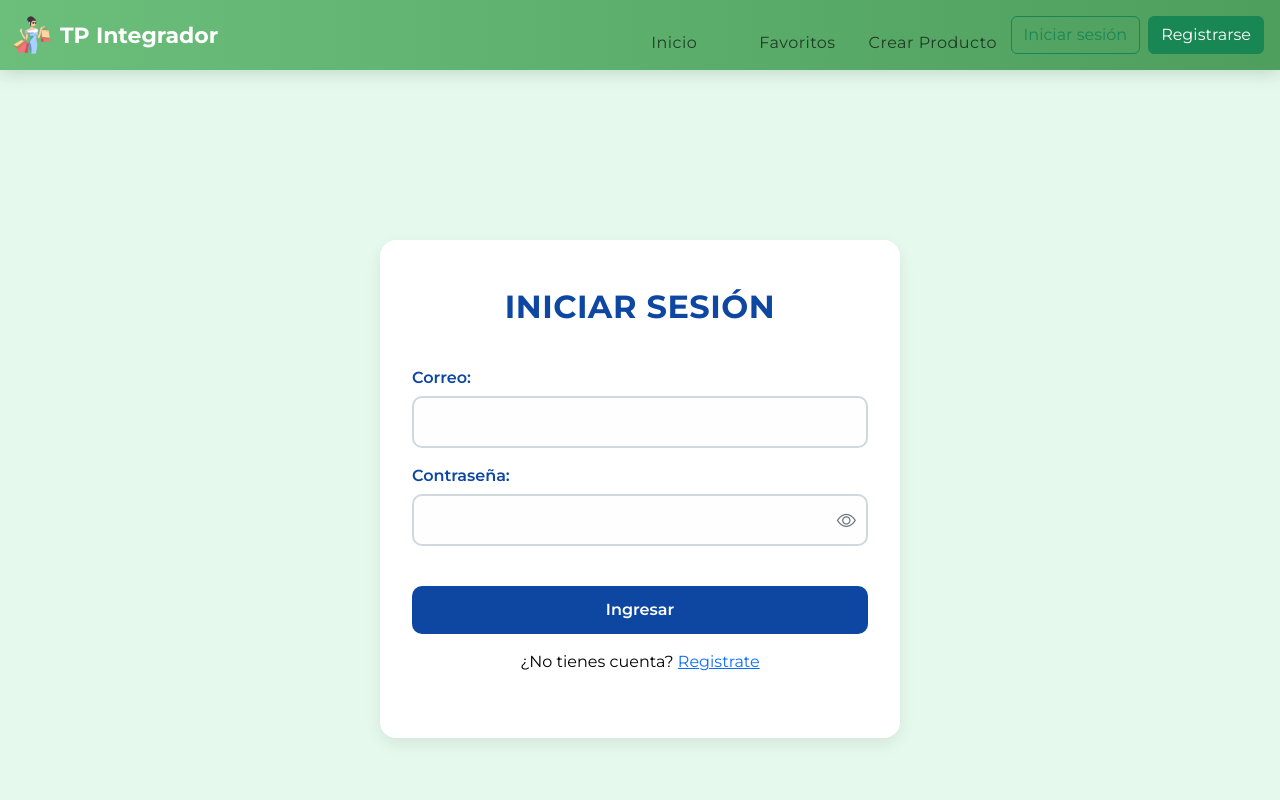
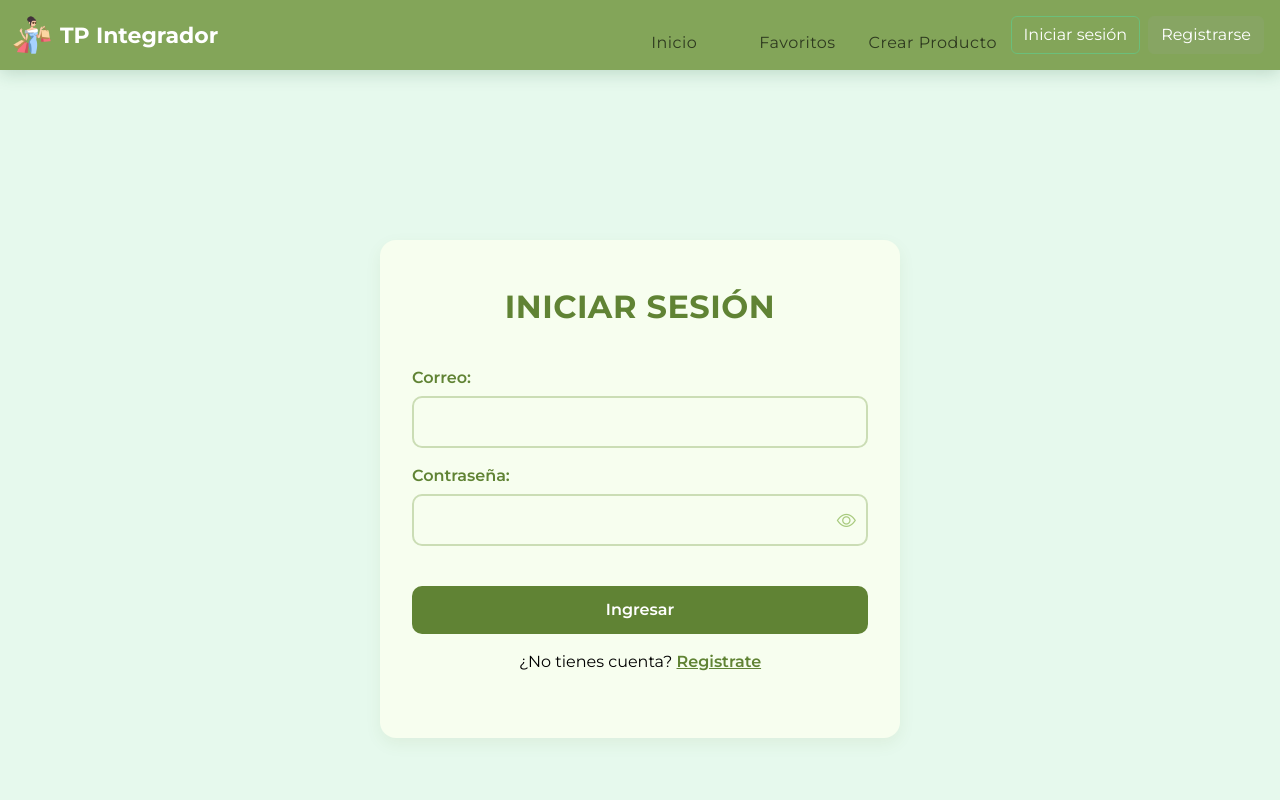
Before and after one commit to Darian-Balde/pv_tp_integrador_g16, a React (Vite) app in the folder tp_integrador/: page /login in a window 1280 px wide. Shown: the top 800 px of the page. Built offline with nearby package versions, Linux system fonts and the light colour scheme; no server answers; a small style sheet from the web is missing.

Commit message:
Corrijo errores de css con los colores nuevos

```diff
--- a/tp_integrador/src/components/Navbar.jsx
+++ b/tp_integrador/src/components/Navbar.jsx
@@ -19,7 +19,6 @@ const Navbar = () => {
     className="navbar navbar-expand-lg"
     style={{
       height: 70,
-      background: "linear-gradient(90deg, #6bbf7b 0%, #4e9e5d 100%)",
     }}
   >
     <div className="container-fluid">
--- a/tp_integrador/src/styles/Login.css
+++ b/tp_integrador/src/styles/Login.css
@@ -2,9 +2,9 @@
   padding: 3rem 2rem;
   max-width: 520px;
   margin: 100px auto;
-  background-color: #ffffff;
+  background-color: #F7FEEF;
   border-radius: 16px;
-  box-shadow: 0 6px 16px rgba(0, 0, 0, 0.08);
+  box-shadow: 0 6px 16px rgba(96, 131, 52, 0.08); /* #608334 */
 }
 
 .titulo-formulario {
@@ -12,7 +12,7 @@
   font-size: 2rem;
   font-weight: bold;
   margin-bottom: 2.5rem;
-  color: #0d47a1;
+  color: #608334;
   letter-spacing: 0.5px;
   text-transform: uppercase;
 }
@@ -20,7 +20,7 @@
 .etiqueta {
   font-weight: 600;
   font-size: 1rem;
-  color: #0d47a1;
+  color: #608334;
   margin-bottom: 6px;
   display: block;
 }
@@ -28,24 +28,24 @@
 .campo {
   width: 100%;
   box-sizing: border-box;
-  border: 2px solid #cfd8dc;
+  border: 2px solid #CBDDB5;
   border-radius: 10px;
   padding: 12px 14px;
   font-size: 1rem;
   transition: border-color 0.3s ease, box-shadow 0.3s ease;
-  background-color: #fefefe;
+  background-color: #F7FEEF;
   color: #212121;
 }
 
 .campo:focus {
-  border-color: #0d47a1;
-  box-shadow: 0 0 0 0.25rem rgba(13, 71, 161, 0.15);
+  border-color: #A8CA7E;
+  box-shadow: 0 0 0 0.25rem rgba(168, 202, 126, 0.15); /* #A8CA7E */
   outline: none;
   background-color: #ffffff;
 }
 
 .boton {
-  background-color: #0d47a1;
+  background-color: #608334;
   color: white;
   border: none;
   border-radius: 10px;
@@ -58,7 +58,7 @@
 }
 
 .boton:hover {
-  background-color: #1450b3;
+  background-color: #97B770;
   transform: translateY(-1px);
 }
 
@@ -67,6 +67,7 @@
   margin-top: 6px;
   color: #d32f2f;
 }
+
 .contenedor-ojito {
   position: relative;
   display: flex;
@@ -80,7 +81,7 @@
   transform: translateY(-50%);
   background: transparent;
   border: none;
-  color: #6c757d;
+  color: #A8CA7E;
   cursor: pointer;
   font-size: 1.2rem;
   padding: 0;
@@ -90,5 +91,16 @@
 }
 
 .btn-icon-ojito:hover {
-  color: #0d47a1;
+  color: #608334;
 }
+
+.link-registrarse {
+  color: #608334;
+  font-weight: 600;
+  text-decoration: underline;
+  transition: color 0.2s;
+}
+
+.link-registrarse:hover {
+  color: #A8CA7E;
+}
--- a/tp_integrador/src/styles/Navbar.css
+++ b/tp_integrador/src/styles/Navbar.css
@@ -1,7 +1,7 @@
 .navbar {
   width: 100%;
   height: 70px;
-  background: #14532d; /* Cambia el degradado por un sólido verde oscuro */
+  background: #83a559; /* Cambia el degradado por un sólido verde oscuro */
   display: flex;
   justify-content: space-evenly;
   align-items: center;
@@ -45,14 +45,14 @@
 }
 
 .nav-link-tab:hover, .nav-link-tab:focus {
-  background: #4e9e5d;
-  color: #fff !important;
+  background: #A8CA7E;
+  color: #608334 !important;
   box-shadow: 0 2px 12px 0 rgba(46,93,59,0.18);
   z-index: 2;
 }
 
 .nav-link-tab.active, .nav-link-tab[aria-current="page"] {
-  background: #1b4332;
+  background: #7da95a;
   color: #fff !important;
   font-weight: 900;
 }
@@ -105,26 +105,28 @@
 
 /* Botones sesión */
 .btn-success {
-  background-color: #4e9e5d;
-  border-color: #4e9e5d;
-  color: #fff;
+  background-color: #87a563 !important; /* Igual que el navbar */
+  border-color: #87a563 !important;
+  color: #fff !important;
   font-weight: 600;
   transition: background 0.18s, color 0.18s;
 }
 .btn-success:hover, .btn-success:focus {
-  background-color: #388e3c;
-  border-color: #388e3c;
-  color: #fff;
+  background-color: #6bbf7b !important;
+  border-color: #6bbf7b !important;
+  color: #fff !important;
 }
+
 .btn-outline-success {
-  color: #fff;
-  border-color: #6bbf7b;
+  color: #fff !important;
+  border-color: #6bbf7b !important;
+  background: transparent !important;
   font-weight: 600;
 }
 .btn-outline-success:hover, .btn-outline-success:focus {
-  background-color: #6bbf7b;
-  color: #fff;
-  border-color: #6bbf7b;
+  background-color: #6bbf7b !important;
+  color: #fff !important;
+  border-color: #6bbf7b !important;
 }
 
 /* Mostrar solo en pantallas grandes */
--- a/tp_integrador/src/styles/ProductForm.css
+++ b/tp_integrador/src/styles/ProductForm.css
@@ -36,7 +36,7 @@
 
 .product-form input:focus,
 .product-form textarea:focus {
-  border-color: #52b788;
+  border-color: #83a559;
   outline: none;
   box-shadow: 0 0 0 3px rgba(82, 183, 136, 0.3);
 }
--- a/tp_integrador/src/styles/Register.css
+++ b/tp_integrador/src/styles/Register.css
@@ -2,9 +2,9 @@
   padding: 3rem 2rem;
   max-width: 650px;
   margin: 100px auto;
-  background-color: #ffffff;
+  background-color: #F7FEEF; /* Fondo claro */
   border-radius: 20px;
-  box-shadow: 0 6px 16px rgba(0, 0, 0, 0.08);
+  box-shadow: 0 6px 16px rgba(96, 131, 52, 0.08); /* #608334 */
 }
 
 .titulo-formulario {
@@ -12,7 +12,7 @@
   font-size: 2rem;
   font-weight: bold;
   margin-bottom: 2.5rem;
-  color: #0d47a1;
+  color: #608334;
   letter-spacing: 0.5px;
   text-transform: uppercase;
 }
@@ -20,7 +20,7 @@
 .etiqueta {
   font-weight: 600;
   font-size: 1rem;
-  color: #0d47a1;
+  color: #608334;
   margin-bottom: 6px;
   display: block;
 }
@@ -28,24 +28,24 @@
 .campo {
   width: 100%;
   box-sizing: border-box;
-  border: 2px solid #cfd8dc;
+  border: 2px solid #CBDDB5;
   border-radius: 10px;
   padding: 12px 14px;
   font-size: 1rem;
   transition: border-color 0.3s ease, box-shadow 0.3s ease;
-  background-color: #fefefe;
+  background-color: #F7FEEF;
   color: #212121;
 }
 
 .campo:focus {
-  border-color: #2e59cf;
-  box-shadow: 0 0 0 0.25rem rgba(13, 71, 161, 0.15);
+  border-color: #A8CA7E;
+  box-shadow: 0 0 0 0.25rem rgba(168, 202, 126, 0.15); /* #A8CA7E */
   outline: none;
   background-color: #ffffff;
 }
 
 .boton {
-  background-color: #44a349;
+  background-color: #608334;
   color: white;
   border: none;
   border-radius: 10px;
@@ -57,9 +57,8 @@
   transition: background-color 0.3s ease, transform 0.2s ease;
 }
 
-
 .boton:hover {
-  background-color: #4e9652;
+  background-color: #97B770;
   transform: translateY(-1px);
 }
 
@@ -79,10 +78,21 @@
   top: 50%;
   transform: translateY(-50%);
   font-size: 1.2rem;
-  color: #6c757d;
+  color: #A8CA7E;
   cursor: pointer;
 }
 
 .ojito-icono:hover {
-  color: #0d47a1;
+  color: #608334;
 }
+
+.link-login {
+  color: #608334;
+  font-weight: 600;
+  text-decoration: underline;
+  transition: color 0.2s;
+}
+
+.link-login:hover {
+  color: #A8CA7E;
+}
```
